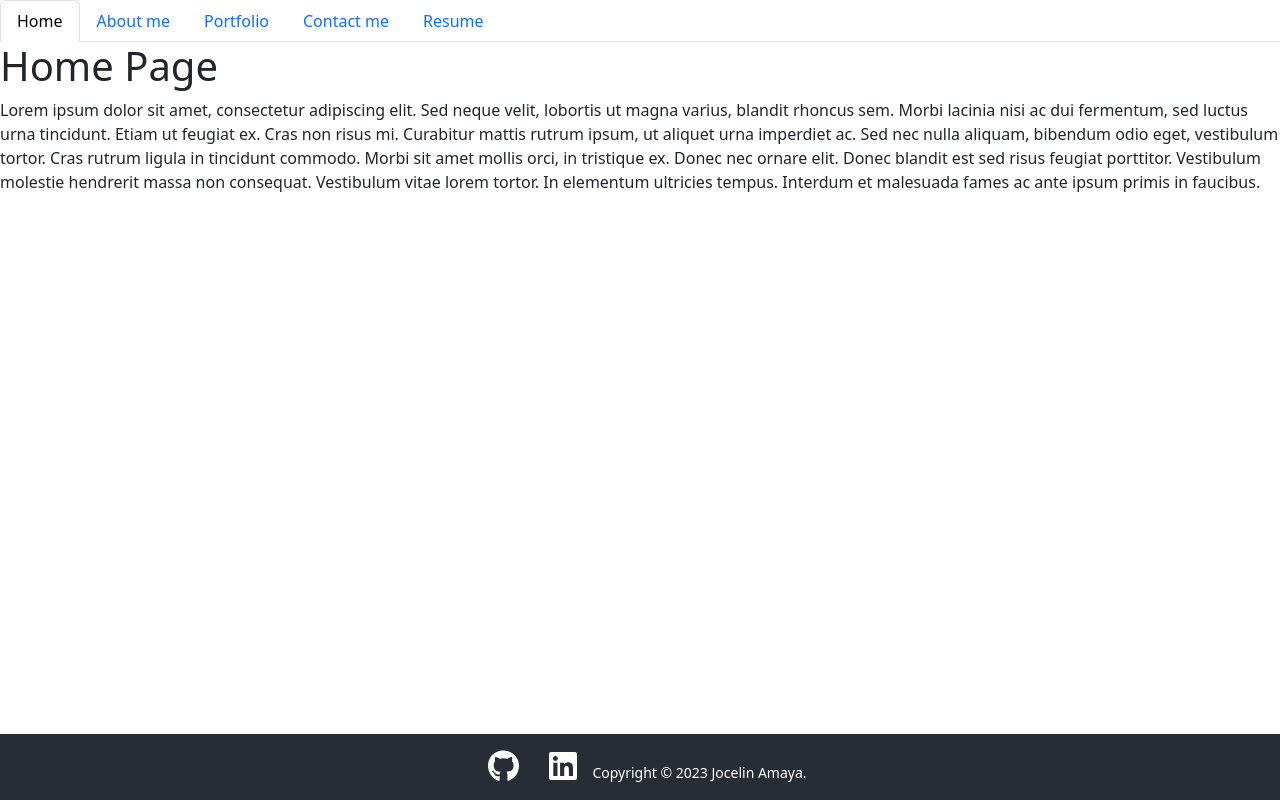
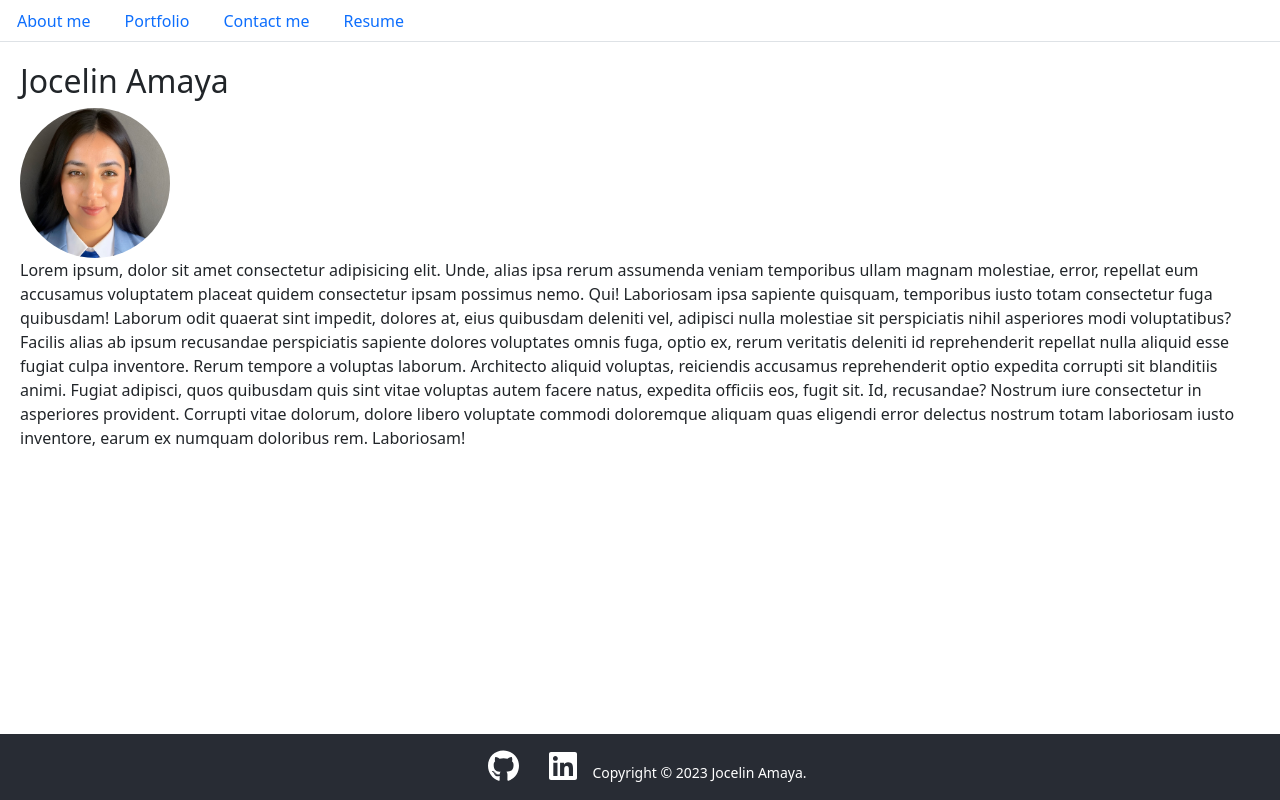
Before and after one commit to joceamayar/jos-reactPortfolio, a React (Vite) app: page / in a window 1280 px wide. Built offline with nearby package versions, Linux system fonts and the light colour scheme.

Commit message:
fix photo and cards

```diff
--- a/src/App.css
+++ b/src/App.css
@@ -58,9 +58,11 @@
 
 /* Portfolio */
 .portfolio {
-  display: flex;
-  flex-wrap: wrap;
+  display: grid;
+grid-template-columns: 1fr 1fr 1fr;
   gap: 16px;
+  margin: 0 auto;
+  width: 80%;
 }
 
 /* Footer */
--- a/src/components/NavTabs.jsx
+++ b/src/components/NavTabs.jsx
@@ -11,14 +11,6 @@
       <li className="nav-item">
         <Link
           to="/"
-          className={currentPage === '/' ? 'nav-link active' : 'nav-link'}
-        >
-          Home
-        </Link>
-      </li>
-      <li className="nav-item">
-        <Link
-          to="/About"
           className={currentPage === '/About' ? 'nav-link active' : 'nav-link'}
         >
           About me
@@ -30,6 +22,7 @@
           className={currentPage === '/Blog' ? 'nav-link active' : 'nav-link'}
         >
           Portfolio
+
         </Link>
       </li>
       <li className="nav-item">
@@ -38,6 +31,7 @@
           className={currentPage === '/Contact' ? 'nav-link active' : 'nav-link'}
         >
           Contact me
+
         </Link>
       </li>
       <li className="nav-item">
@@ -46,6 +40,7 @@
           className={currentPage === '/Resume' ? 'nav-link active' : 'nav-link'}
         >
           Resume
+
         </Link>
       </li>
     </ul>
--- a/src/main.jsx
+++ b/src/main.jsx
@@ -6,7 +6,6 @@
 import './index.css'
 
 import App from './App';
-import Home from './pages/Home';
 import About from './pages/About';
 import Portfolio from './pages/Portfolio';
 import Contact from './pages/Contact';
@@ -23,10 +22,7 @@
     children: [
       {
         index: true,
-        element: <Home/>,
-      },
-      {
-        path: '/About',
+        path: '/',
         element: <About/>,
       },
 
--- a/src/pages/Home.jsx
+++ /dev/null
@@ -1,20 +0,0 @@
-export default function Home() {
-    return (
-      <div>
-        <h1>Home Page</h1>
-        <p>
-          Lorem ipsum dolor sit amet, consectetur adipiscing elit. Sed neque
-          velit, lobortis ut magna varius, blandit rhoncus sem. Morbi lacinia nisi
-          ac dui fermentum, sed luctus urna tincidunt. Etiam ut feugiat ex. Cras
-          non risus mi. Curabitur mattis rutrum ipsum, ut aliquet urna imperdiet
-          ac. Sed nec nulla aliquam, bibendum odio eget, vestibulum tortor. Cras
-          rutrum ligula in tincidunt commodo. Morbi sit amet mollis orci, in
-          tristique ex. Donec nec ornare elit. Donec blandit est sed risus feugiat
-          porttitor. Vestibulum molestie hendrerit massa non consequat. Vestibulum
-          vitae lorem tortor. In elementum ultricies tempus. Interdum et malesuada
-          fames ac ante ipsum primis in faucibus.
-        </p>
-      </div>
-    );
-  }
-//
```
